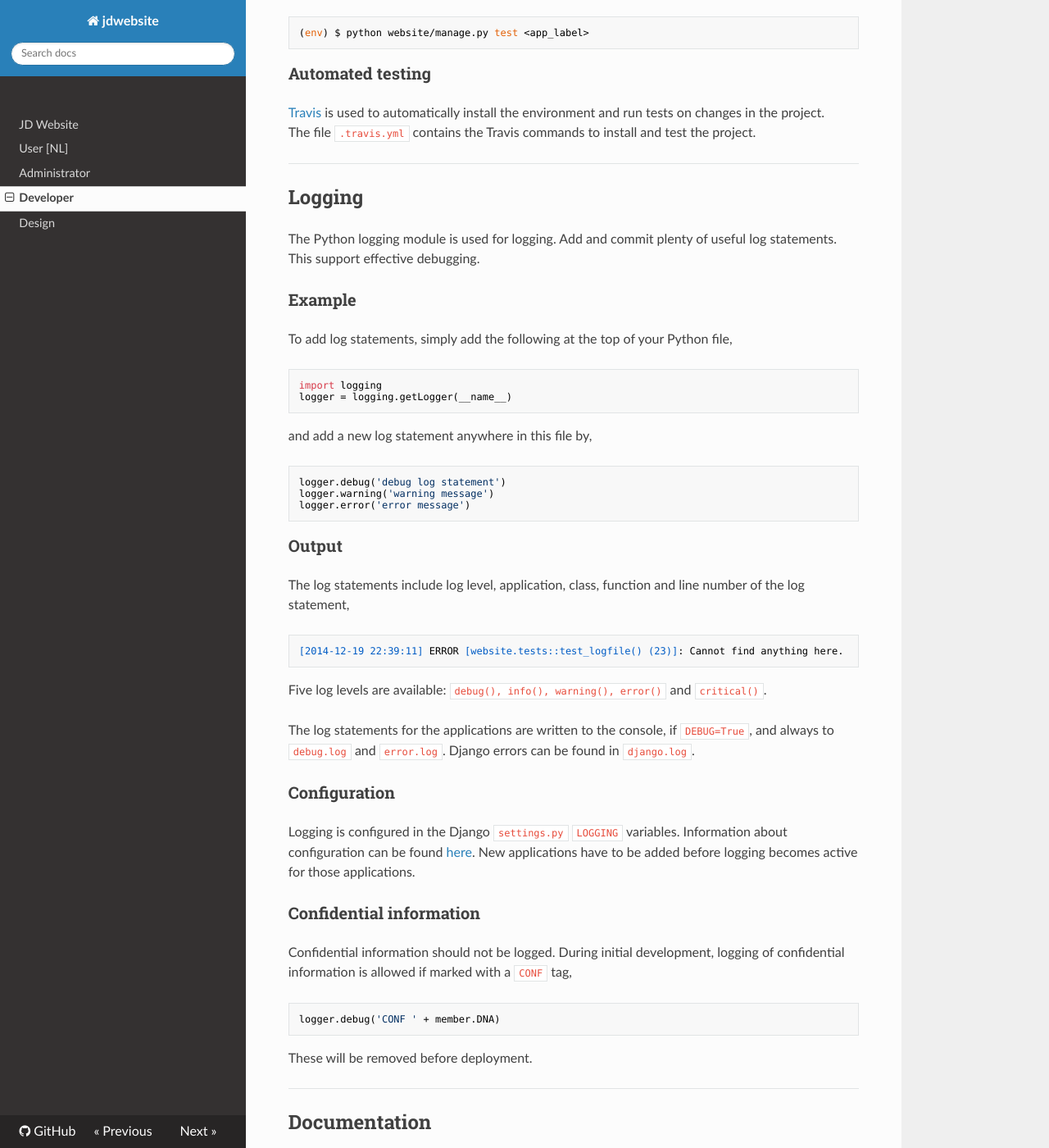
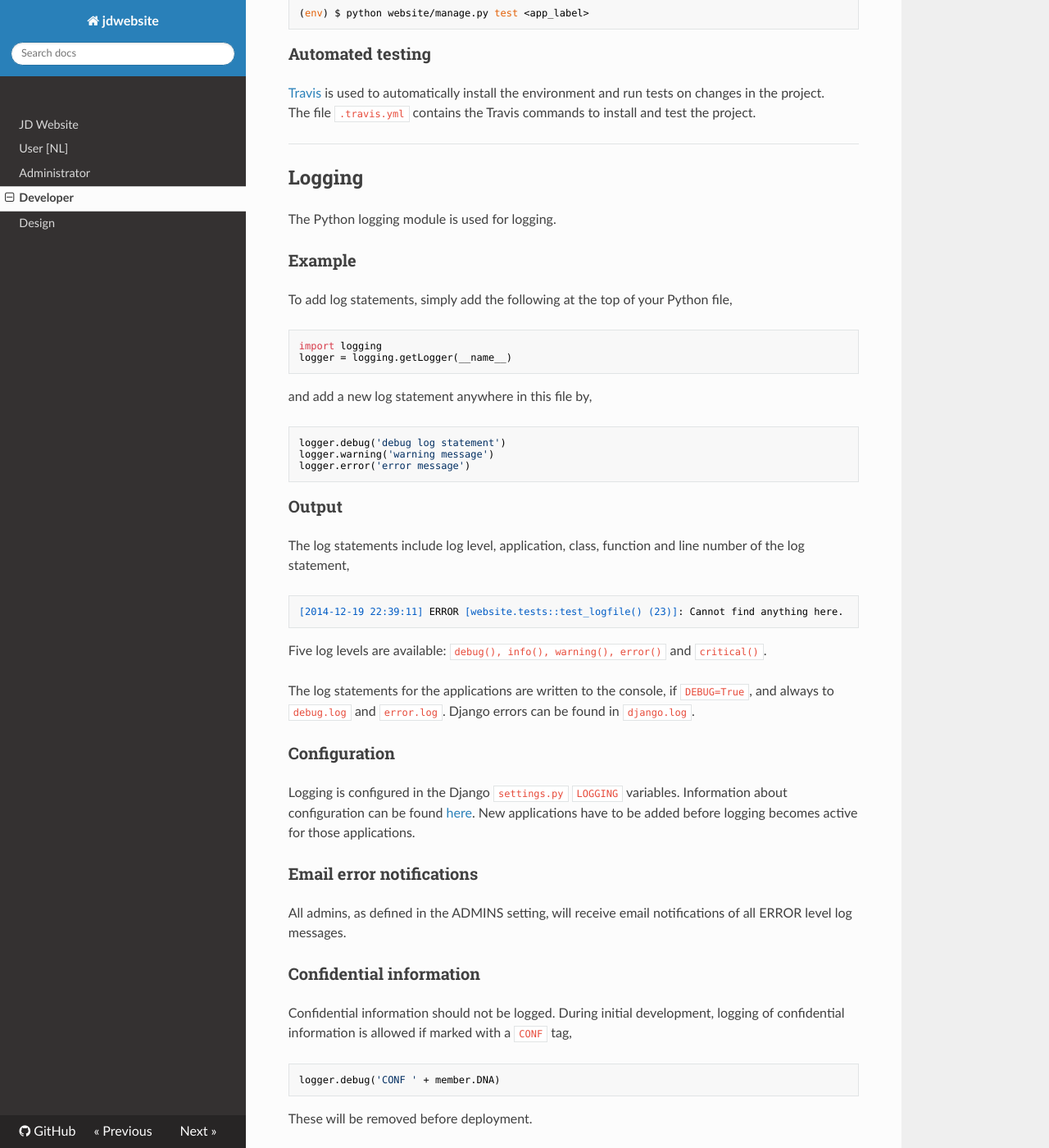
Before and after one commit to jonge-democraten/website, an MkDocs documentation site: the page built from docs/developer.md, in a window 1280 px wide and 1400 px high, scrolled down 3180 px. Shown: the whole window at 82% size. Built offline with MkDocs 1.6.1, drawn with Linux system fonts in a browser that asks for light colours; nearby versions of some CDN libraries; old or Windows-style settings are respelled for this version of MkDocs.

Commit message:
Add documentation for error notifications

```diff
--- a/docs/developer.md
+++ b/docs/developer.md
@@ -116,7 +115,7 @@ The file `.travis.yml` contains the Travis commands to install and test the proj
 
 -----
 ## Logging
-The Python logging module is used for logging. Add and commit plenty of useful log statements. This support effective debugging.
+The Python logging module is used for logging.
 
 <h3>Example</h3>
 To add log statements, simply add the following at the top of your Python file,
@@ -141,6 +140,9 @@ The log statements for the applications are written to the console, if `DEBUG=Tr
 
 <h3>Configuration</h3>
 Logging is configured in the Django `settings.py` `LOGGING` variables. Information about configuration can be found [here](https://docs.djangoproject.com/en/1.7/topics/logging/). New applications have to be added before logging becomes active for those applications.
+
+<h3>Email error notifications</h3>
+All admins, as defined in the ADMINS setting, will receive email notifications of all ERROR level log messages.
 
 <h3>Confidential information</h3>
 Confidential information should not be logged. During initial development, logging of confidential information is allowed if marked with a `CONF` tag,
```
Also changed, not shown: other parts of docs/developer.md (+0 -1 lines).
